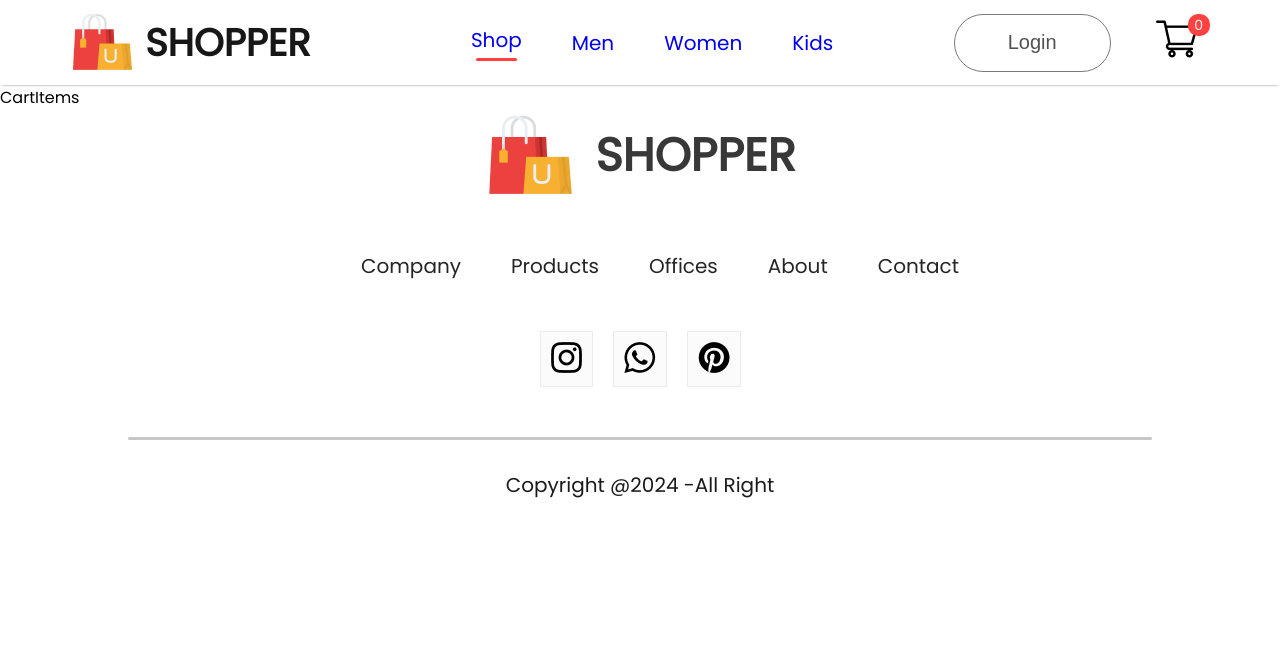
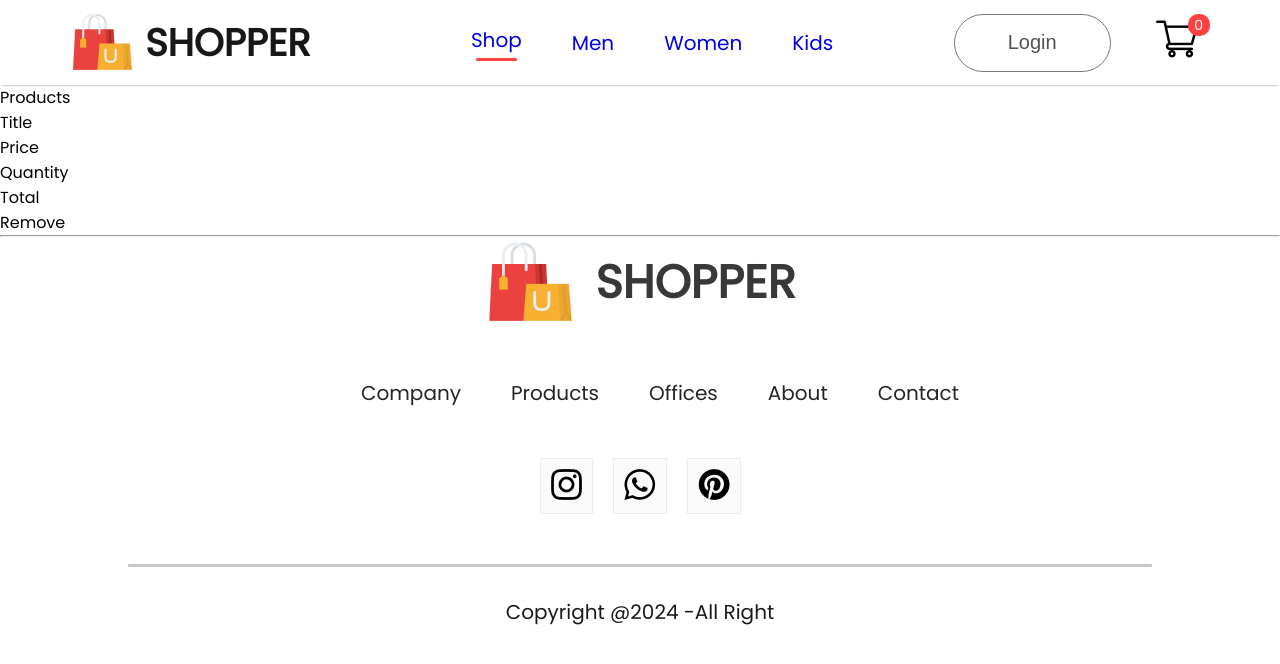
Before and after one commit to Shajjad002/E-Commerce, a React (Create React App) app in the folder shopper/: page /cart in a window 1280 px wide. Shown: the top 664 px of the page. Built offline with nearby package versions, Linux system fonts and the light colour scheme.

Commit message:
Cart page

```diff
--- a/shopper/src/Components/CartItem/CartItems.jsx
+++ b/shopper/src/Components/CartItem/CartItems.jsx
@@ -1,9 +1,39 @@
-import React from 'react';
+import React, { useContext } from 'react';
 import './CartItems.css';
+import { ShopContext } from '../../Context/ShopContext';
+import remove_icon from "../Assets/cart_cross_icon.png";
+
 
 function CartItems() {
+    const {all_product,cartItems,addToCart,removeFromCart}=useContext(ShopContext);
     return (
-        <div className='cartItems'>CartItems</div>
+        <div className='cartItems'>
+            <div className="cartitems-format-main">
+                <p>Products</p>
+                <p>Title</p>
+                <p>Price</p>
+                <p>Quantity</p>
+                <p>Total</p>
+                <p>Remove</p>
+                <hr />
+                {all_product.map((e)=>{
+                    if(cartItems[e.id]>0)
+                    {
+                        return <div>
+                            <div className="cartitems-format">
+                                <img className='carticon-product-icon' src={e.image} alt="" />
+                                <p>{e.name}</p>
+                                <p>${e.new_price}</p>
+                                <button className='cartitem-quantity'>{cartItems[e.id]} </button>
+                                <p>{e.new_price*cartItems[e.id]}</p>
+                                <img src={remove_icon} alt="" onClick={()=>{removeFromCart(e.id)}} />
+                            </div>
+                        </div>
+                    }
+                })}
+
+            </div>
+        </div>
     )
 }
 
```
